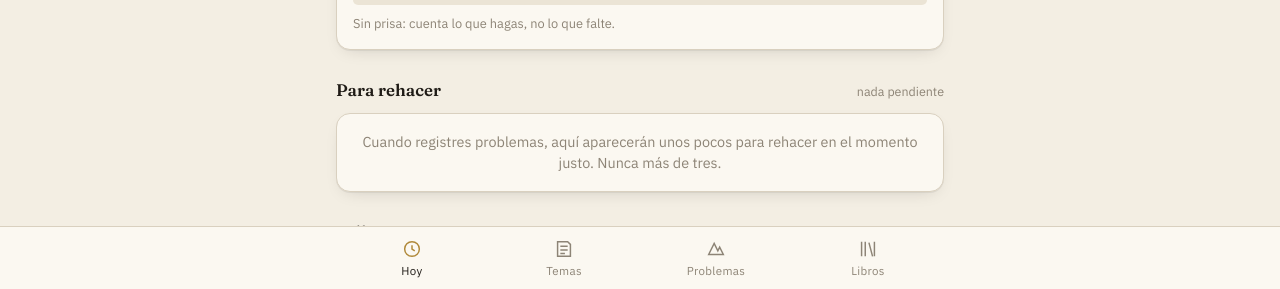
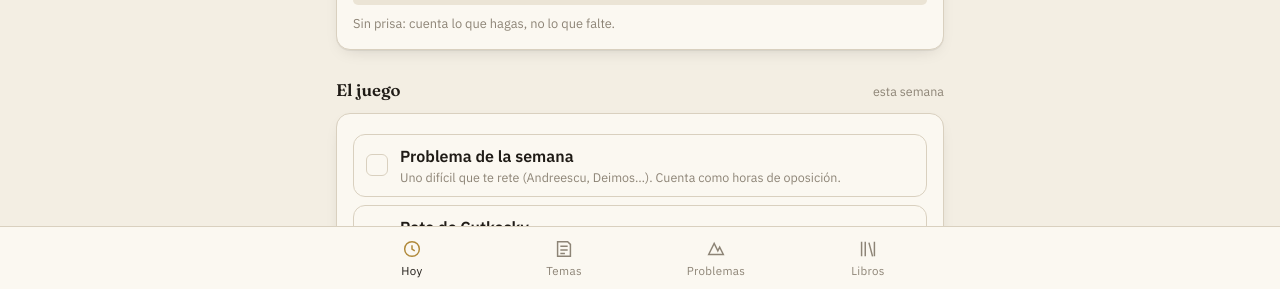
Before and after one commit to diazepamina-creator/el-sorteo, a plain HTML site: page index.html in a window 1280 px wide. Shown: the part 509-798 px from the top of the page. Drawn offline with Linux system fonts and the light colour scheme.

Commit message:
Hoy: tarjeta semanal «El juego» (problema que rete + rato de Cutkosky) con sellos
Co-Authored-By: Claude Opus 5.5 <noreply@anthropic.com>
Claude-Session: https://claude.ai/code/session_018nNMWgAsjEhYXC6XA1wNZs

```diff
--- a/index.html
+++ b/index.html
@@ -115,6 +115,16 @@ label.campo > *{margin-top:4px}
 .sello{flex:0 0 auto;width:74px;text-align:center;font-size:.68rem;color:var(--tinta3);line-height:1.2}
 .sello .m{width:52px;height:52px;margin:0 auto 6px;border-radius:50%;border:1.5px dashed var(--linea);display:grid;place-items:center;font-family:var(--serif);font-size:1.1rem;color:var(--tinta3)}
 .sello.si{color:var(--tinta2)}
+.juego{display:grid;gap:8px;margin:4px 0 10px}
+.juego button{display:flex;align-items:center;gap:12px;text-align:left;background:transparent;border:1px solid var(--linea);border-radius:12px;padding:10px 12px;color:var(--tinta)}
+.juego button .caja{flex:0 0 22px;height:22px;border-radius:6px;border:1.5px solid var(--linea);display:grid;place-items:center;font-size:.85rem;color:transparent}
+.juego button.si{border-color:color-mix(in srgb,var(--laton) 55%,transparent)}
+.juego button.si .caja{background:var(--laton);border-color:var(--laton);color:#fff}
+.juego button small{display:block;color:var(--tinta3);font-size:.78rem}
+.semanas{display:flex;gap:5px;align-items:center}
+.semanas i{width:14px;height:14px;border-radius:4px;border:1px solid var(--linea)}
+.semanas i.medio{background:color-mix(in srgb,var(--laton) 40%,transparent);border-color:transparent}
+.semanas i.lleno{background:var(--laton);border-color:var(--laton)}
 .sello.si .m{border:0;background:radial-gradient(circle at 35% 30%,#f7e3a8,#c9a24e 70%,#9c7a2f);color:#3b2c0c;box-shadow:0 3px 8px -3px rgba(0,0,0,.4)}
 .aviso-suave{font-size:.85rem;color:var(--tinta2);background:var(--papel2);border-radius:10px;padding:10px 12px;margin-top:12px}
 .tabla{width:100%;border-collapse:collapse;font-size:.88rem}
@@ -315,14 +325,14 @@ function recIniciales(){return JSON.parse(JSON.stringify(REC_INICIAL));}
 function estadoInicial(){
   const temas={};
   for(let n=1;n<=TOTAL;n++){temas[n]={sel:!!SEL_INICIAL[n],tipo:SEL_INICIAL[n]==="l"?"l":"s",est:0,rep:null,nota:""};}
-  return {v:1,temas,rec:recIniciales(),problemas:[],sesiones:[],simulacros:[],examen:"2027-09-01",meta:14,minSim:120,sellos:{},creado:hoyISO()};
+  return {v:1,temas,rec:recIniciales(),problemas:[],sesiones:[],simulacros:[],examen:"2027-09-01",meta:14,minSim:120,sellos:{},juego:{},creado:hoyISO()};
 }
 let S;
 function cargar(){
   try{const t=localStorage.getItem(CLAVE); if(t){S=JSON.parse(t);} }catch(e){}
   if(!S||!S.temas){S=estadoInicial();}
   for(let n=1;n<=TOTAL;n++) if(!S.temas[n]) S.temas[n]={sel:false,tipo:"s",est:0,rep:null,nota:""};
-  S.sellos=S.sellos||{}; S.rec=Array.isArray(S.rec)?S.rec:recIniciales(); S.problemas=S.problemas||[]; S.sesiones=S.sesiones||[]; S.simulacros=S.simulacros||[];
+  S.sellos=S.sellos||{}; S.rec=Array.isArray(S.rec)?S.rec:recIniciales(); S.problemas=S.problemas||[]; S.sesiones=S.sesiones||[]; S.simulacros=S.simulacros||[]; S.juego=S.juego||{};
 }
 function guardar(){ try{localStorage.setItem(CLAVE,JSON.stringify(S));}catch(e){} revisarSellos(); }
 
@@ -334,6 +344,12 @@ const listos=()=>Object.keys(S.temas).filter(n=>S.temas[n].est>=3).map(Number);
 const elegidos=()=>Object.keys(S.temas).filter(n=>S.temas[n].sel).map(Number).sort((a,b)=>a-b);
 const pct=x=>Math.round(x*100)+" %";
 function inicioSemana(){const d=new Date();const w=(d.getDay()+6)%7;d.setDate(d.getDate()-w);return fechaISO(d);}
+/* El juego: cada semana, un problema que rete y el rato de Cutkosky (decidido con la hoja de TRIZ del 17/11/2026) */
+const JUEGO=[["reto","Problema de la semana","Uno difícil que te rete (Andreescu, Deimos…). Cuenta como horas de oposición."],
+             ["cutkosky","Rato de Cutkosky","Hueco fijo y acotado: lunes tras las clases o domingo."]];
+function semanaJuego(ini){return (S.juego&&S.juego[ini])||{};}
+function semanaJuegoLlena(ini){const s=semanaJuego(ini);return JUEGO.every(([k])=>s[k]);}
+function rachaJuego(){let n=0,ini=inicioSemana();if(!semanaJuegoLlena(ini))ini=sumaDias(ini,-7);while(semanaJuegoLlena(ini)){n++;ini=sumaDias(ini,-7);}return n;}
 function minutosSemana(){const i=inicioSemana();return S.sesiones.filter(s=>s.d>=i).reduce((a,s)=>a+(+s.min||0),0);}
 function problemasPendientes(){const h=hoyISO();return S.problemas.filter(p=>p.prox&&p.prox<=h).sort((a,b)=>a.prox<b.prox?-1:1);}
 function paraRefrescar(){
@@ -355,9 +371,11 @@ const SELLOS=[
 ["p50","50 problemas",()=>S.problemas.length>=50,"50"],
 ["p100","100 problemas",()=>S.problemas.length>=100,"C"],
 ["sem","Semana cumplida",()=>minutosSemana()>=S.meta*60,"✓"],
-["rep","Primer problema rehecho",()=>S.problemas.some(p=>(p.hist||[]).length>=2),"↻"]
+["rep","Primer problema rehecho",()=>S.problemas.some(p=>(p.hist||[]).length>=2),"↻"],
+["juego","En el juego",()=>semanaJuegoLlena(inicioSemana()),"♞"],
+["juego4","Cuatro semanas en el juego",()=>rachaJuego()>=4,"IV"]
 ];
-const SELLOS_HISTORICOS=["sem"]; /* la semana cumplida queda ganada aunque cambie la semana */
+const SELLOS_HISTORICOS=["sem","juego","juego4"]; /* la semana cumplida queda ganada aunque cambie la semana */
 function revisarSellos(){
   let nuevo=null;
   for(const [id,nom,f] of SELLOS){
@@ -412,6 +430,13 @@ function vHoy(){
     <div class="pista">${minS>=meta?"Semana cumplida. Lo demás es propina.":"Sin prisa: cuenta lo que hagas, no lo que falte."}</div>
   </div>
 
+  <h2 class="sec">El juego<span>${rachaJuego()?`${rachaJuego()} semana${rachaJuego()===1?"":"s"} seguida${rachaJuego()===1?"":"s"}`:"esta semana"}</span></h2>
+  <div class="card pad">
+    <div class="juego">${JUEGO.map(([k,n,d])=>`<button data-juego="${k}" class="${semanaJuego(inicioSemana())[k]?"si":""}"><span class="caja">✓</span><span><b>${n}</b><small>${d}</small></span></button>`).join("")}</div>
+    <div class="cifras"><div class="semanas" aria-label="Últimas ocho semanas">${[7,6,5,4,3,2,1,0].map(w=>{const s=semanaJuego(sumaDias(inicioSemana(),-7*w));const c=JUEGO.filter(([k])=>s[k]).length;return `<i class="${c===2?"lleno":c===1?"medio":""}" title="${w?`hace ${w} sem.`:"esta semana"}"></i>`;}).join("")}</div>
+    <div class="pista">${semanaJuegoLlena(inicioSemana())?"Esta semana estás en el juego.":"Márcalo al hacerlo."}</div></div>
+  </div>
+
   ${refr.length?`<h2 class="sec">Para refrescar<span>temas que llevas tiempo sin escribir</span></h2>
   <div class="lista">${refr.map(x=>itemTema(x.n)).join("")}</div>`:""}
 
@@ -422,6 +447,7 @@ function vHoy(){
   <div class="sellos">${SELLOS.map(([id,nom,,m])=>`<div class="sello ${S.sellos[id]?"si":""}"><div class="m">${m}</div>${nom}</div>`).join("")}</div>
   <div style="height:20px"></div>`;
   $("#bRato").onclick=()=>registrarRato();
+  document.querySelectorAll("[data-juego]").forEach(b=>b.onclick=()=>{const ini=inicioSemana();S.juego[ini]=S.juego[ini]||{};S.juego[ini][b.dataset.juego]=!S.juego[ini][b.dataset.juego];guardar();vHoy();});
   enlazarItems();
 }
 function frase(){
--- a/sw.js
+++ b/sw.js
@@ -1,5 +1,5 @@
 // El sorteo · service worker: funciona sin conexión
-const C='el-sorteo-v1-3';
+const C='el-sorteo-v1-4';
 const A=['./','index.html','manifest.webmanifest','icon.svg','icon-192.png','icon-512.png'];
 self.addEventListener('install',e=>{e.waitUntil(caches.open(C).then(c=>c.addAll(A)));self.skipWaiting();});
 self.addEventListener('activate',e=>{e.waitUntil(caches.keys().then(k=>Promise.all(k.filter(x=>x!==C).map(x=>caches.delete(x)))));self.clients.claim();});
```
